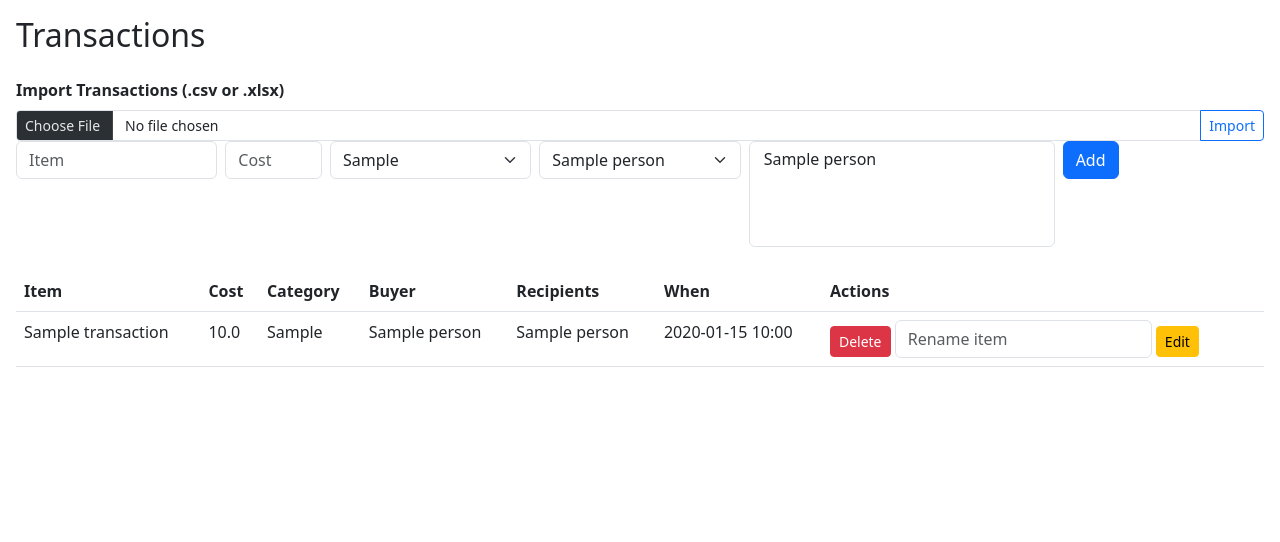
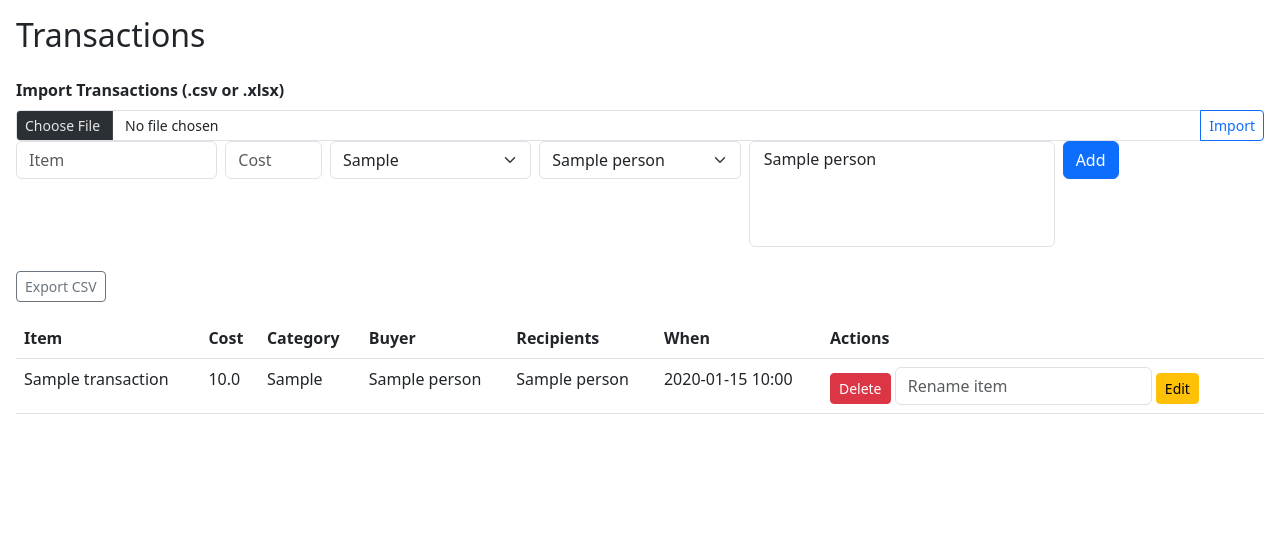
Before and after one commit to TarunB-Git/travelapp, a Flask app: page /transactions in a window 1280 px wide. Shown: the part 56-598 px from the top of the page. Run offline with Flask 3, Linux system fonts and the light colour scheme; the visitor is signed in with stand-in values (Sample User, id 1); tables that the repository leaves empty hold one stand-in row (values such as "Sample post").

Commit message:
Update transactions.html

```diff
--- a/app/templates/transactions.html
+++ b/app/templates/transactions.html
@@ -37,7 +37,9 @@
   <div class="col-md-2"><button class="btn btn-primary">Add</button></div>
 </form>
 
- <form method="POST" action="{{ url_for('views_bp.import_transactions') }}" enctype="multipart/form-data" class="mb-3">
+ <div class="d-flex justify-content-between align-items-center mb-3">
+  <a href="/export/transactions.csv" class="btn btn-outline-secondary btn-sm">Export CSV</a>
+</div>
 
 
 <table class="table">
```
